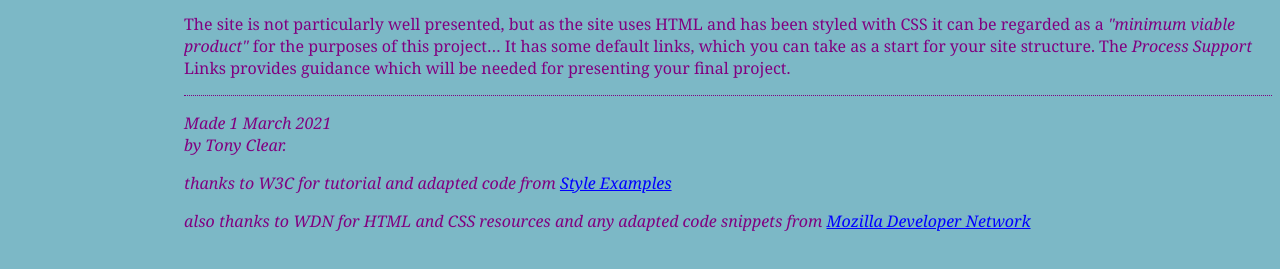
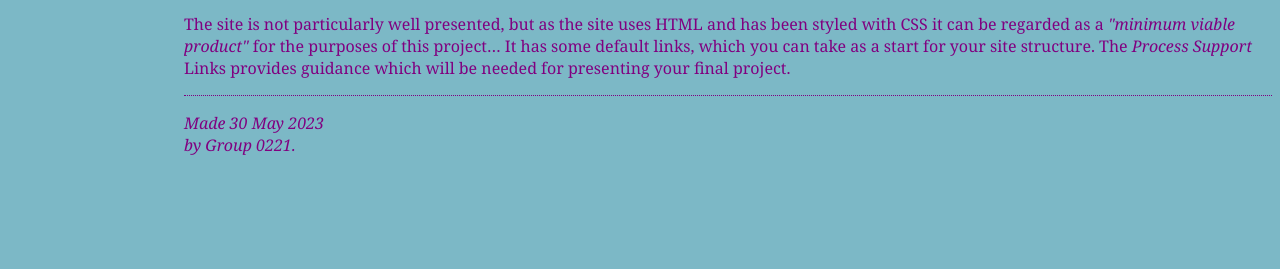
Before and after one commit to Syed-Abbas-Ali03/Syed-Abbas-Ali03.github.io, a plain HTML site: page index.html in a window 1280 px wide. Shown: the part 437-706 px from the top of the page. Drawn offline with Linux system fonts and the light colour scheme.

Commit message:
Update index.html

```diff
--- a/index.html
+++ b/index.html
@@ -30,11 +30,10 @@ It has some default links, which you can take as a start for your site structure
 
 
 <!-- Sign and date the page, it's only polite! -->
-<address>Made 1 March 2021<br>
-  by Tony Clear.</address>
+<address>Made 30 May 2023<br>
+  by Group 0221.</address>
 
-<p><em>thanks to W3C for tutorial and adapted code from <a href="https://www.w3.org/Style/Examples/011/firstcss.en.html">Style Examples</a></p></em>
-<p><em>also thanks to WDN for HTML and CSS resources and any adapted code snippets from <a href= "https://developer.mozilla.org/en-US/docs/Web">Mozilla Developer Network</a></p></em
+
 
 </body>
 </html>
```
